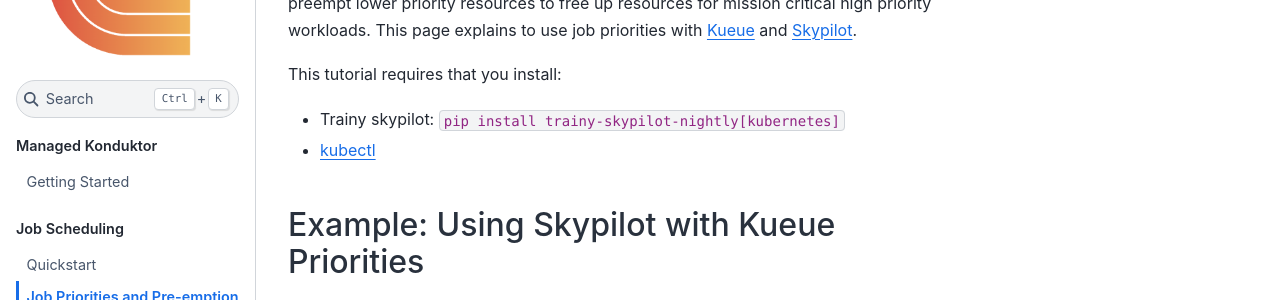
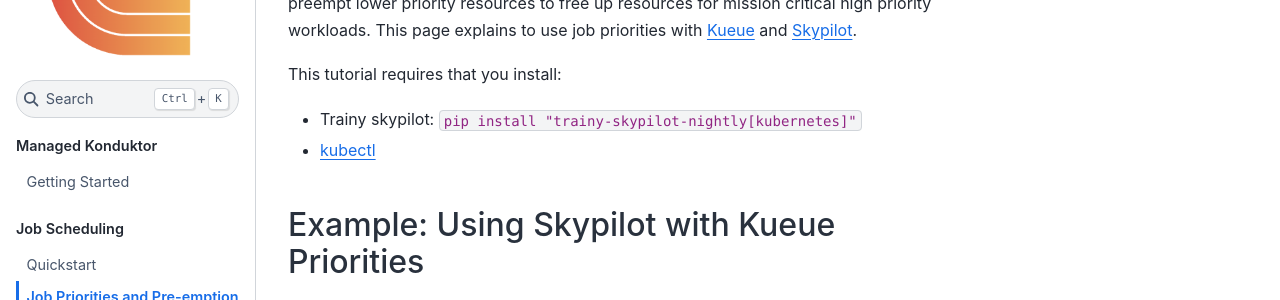
Before and after one commit to Trainy-ai/konduktor, a Sphinx documentation site: the page built from docs/source/usage/priorities.rst, in a window 1280 px wide and 900 px high. Shown: the part 171-471 px from the top of the window. Built offline with Sphinx 7.4.7 and the Sphinx Book theme 1.1.4, drawn with Linux system fonts in a browser that asks for light colours.

```diff
--- a/docs/source/usage/priorities.rst
+++ b/docs/source/usage/priorities.rst
@@ -10,7 +10,7 @@ workloads. This page explains to use job priorities with `Kueue <https://kueue.s
 
 This tutorial requires that you install:
 
-- Trainy skypilot: :code:`pip install trainy-skypilot-nightly[kubernetes]`
+- Trainy skypilot: :code:`pip install "trainy-skypilot-nightly[kubernetes]"`
 - `kubectl <https://kubernetes.io/docs/reference/kubectl/>`_
 
 ---------------------------------------------
--- a/docs/source/usage/quickstart.rst
+++ b/docs/source/usage/quickstart.rst
@@ -23,7 +23,7 @@ Setup
 
     # install trainy-skypilot
     $ conda create -n konduktor python=3.10
-    $ pip install trainy-skypilot-nightly[kubernetes]
+    $ pip install "trainy-skypilot-nightly[kubernetes]"
 
     # check that k8s credentials work
     $ sky check
```
